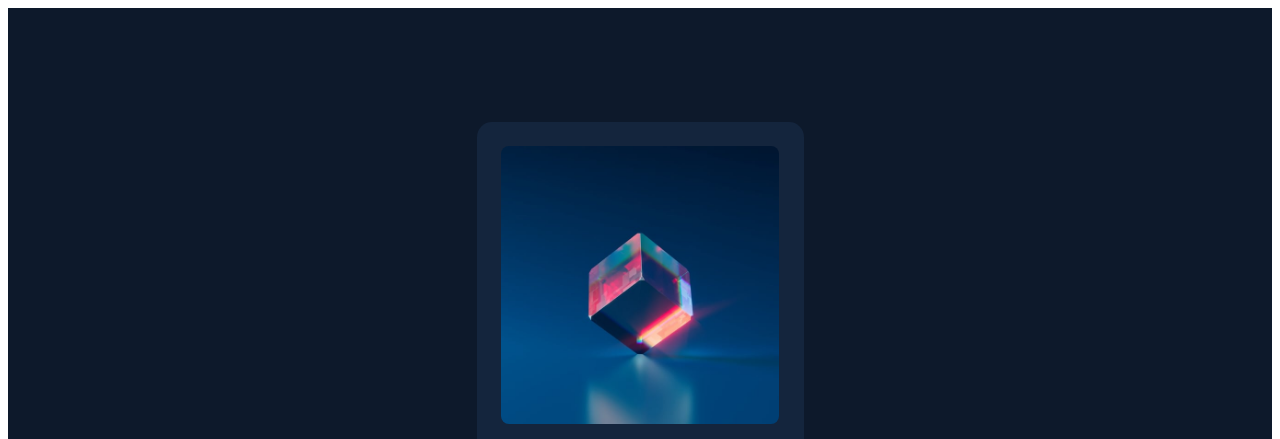
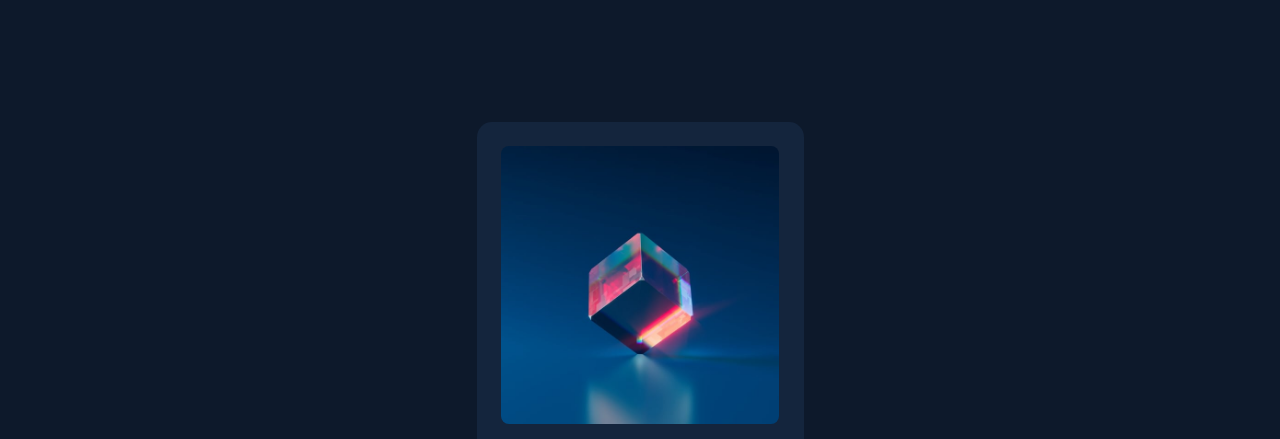
Before and after one commit to louisenorrsen/nft-preview-card-component-main, a plain HTML site: page index.html in a window 1280 px wide. Shown: the top 439 px of the page. Drawn offline with Linux system fonts and the light colour scheme.

Commit message:
Update style.css

```diff
--- a/style.css
+++ b/style.css
@@ -16,6 +16,10 @@
 *::after,
 *::before {
     box-sizing: border-box;
+}
+
+html {
+    background-color: var(--dark-blue-main-bg);
 }
 
 main {
```
